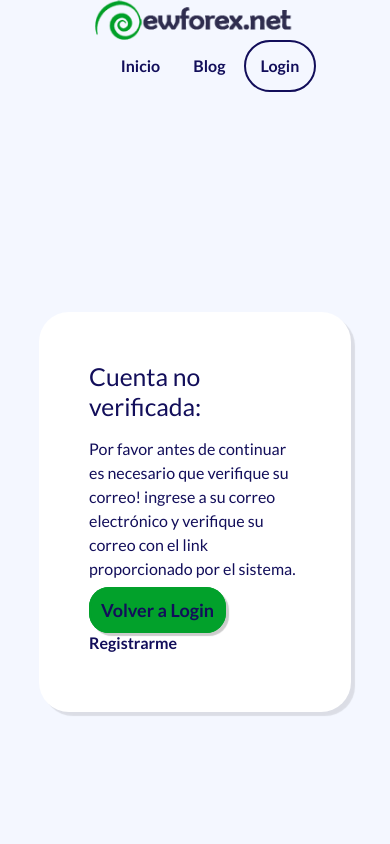
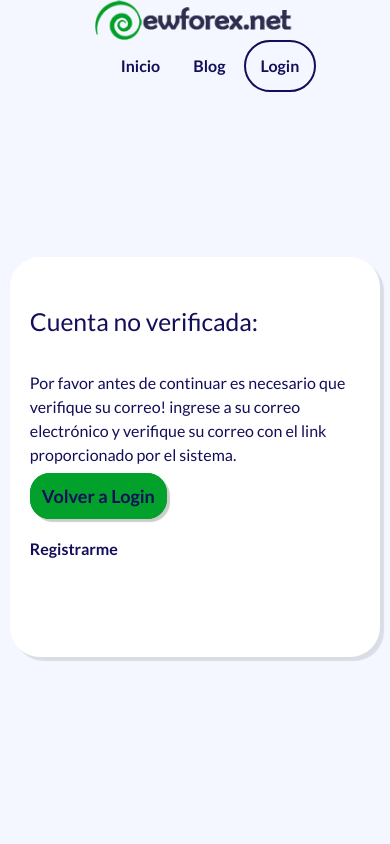
Before and after one commit to kaltre10/ewforex.net, a CodeIgniter app: page /appew/index.php/verifique/index in a window 390 px wide. Run offline with CodeIgniter, Linux system fonts and the light colour scheme; some libraries are stand-ins or nearby versions.

Commit message:
login style movil

```diff
--- a/application/views/verifique.php
+++ b/application/views/verifique.php
@@ -39,8 +39,17 @@
 		</div>
 	</div>
 	<script src="<?= base_url('assets/js/login/functions.js'); ?>"></script>
-	<script type="module" src="<?= base_url('assets/js/login/reset.js'); ?>"></script>
+	<script type="text/javascript">
 
+		(function () {
+		    let $pre = document.querySelector('.pre-loader');
+			let $container = document.querySelector('.login-container');
+			if($pre) $pre.remove();
+			if ($container) $container.style.display = 'grid';
+		})();
+
+
+	</script>
 
 	<!-- The core Firebase JS SDK is always required and must be listed first -->
 	<script src="https://www.gstatic.com/firebasejs/8.2.3/firebase-app.js"></script>
--- a/assets/css/style.css
+++ b/assets/css/style.css
@@ -239,12 +239,19 @@ body{
 		grid-template-columns: 1fr;
 	}
 	.nav li{
+		padding-top: 20px;
 		padding: 12px 15px;
 	}
+
+	.login-container {
+		grid-template-rows: 0px auto;
+	}
+
 	.form-card{
-		width: 80%;
+		width: 95%;
 		margin: 0 auto;
-		margin-top: 80px;
+		margin-top: 70px;
+		padding: 50px 20px 20px 20px;
 	}
 
 }
--- a/assets/js/login/functions.js
+++ b/assets/js/login/functions.js
@@ -118,6 +118,7 @@ function removeLoadBtn(text){
 }
 
 function createUser(userObj, nodo){
+
 	firebase.auth().createUserWithEmailAndPassword(userObj.correo, userObj.password)
 	  .then( credencial => {
 
```
